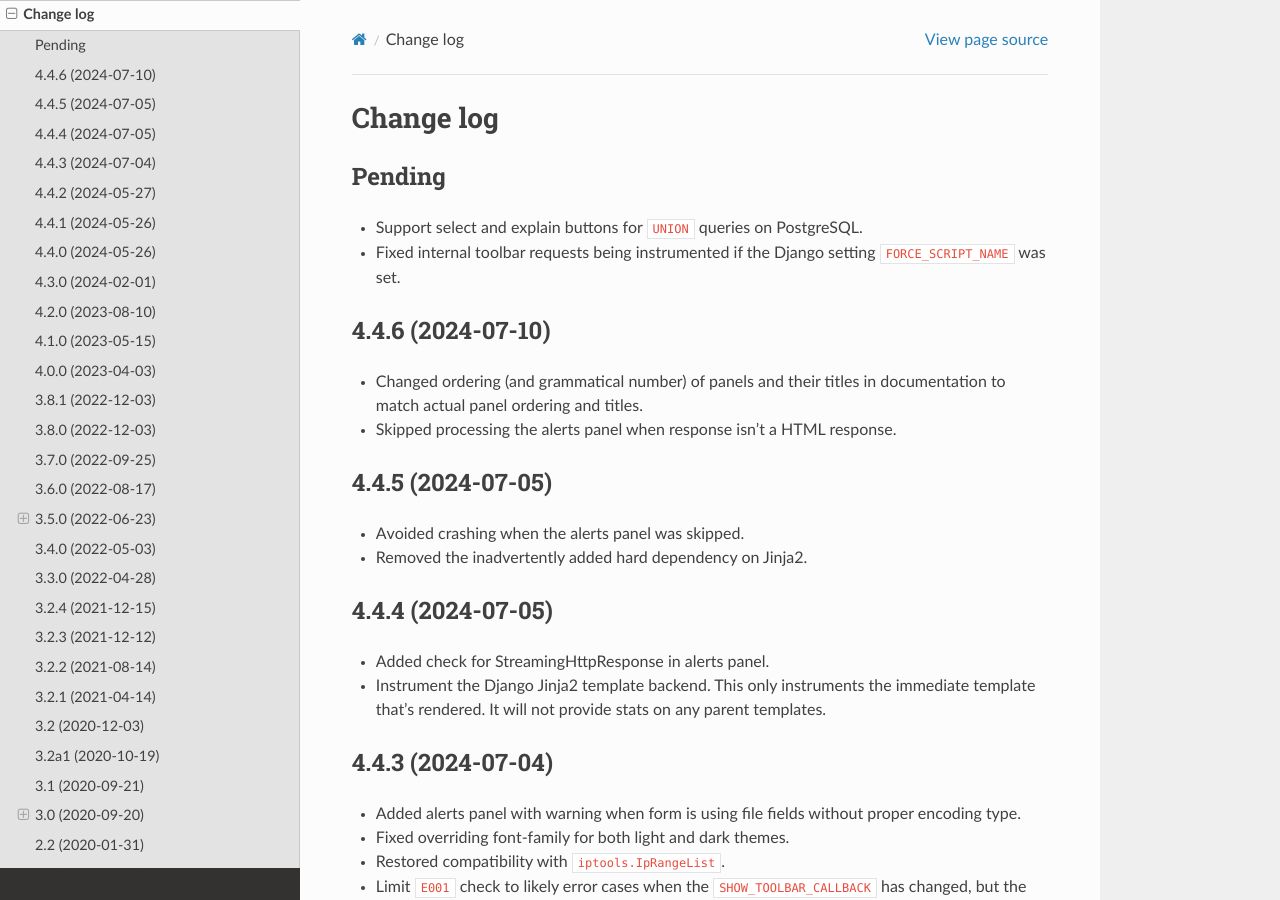
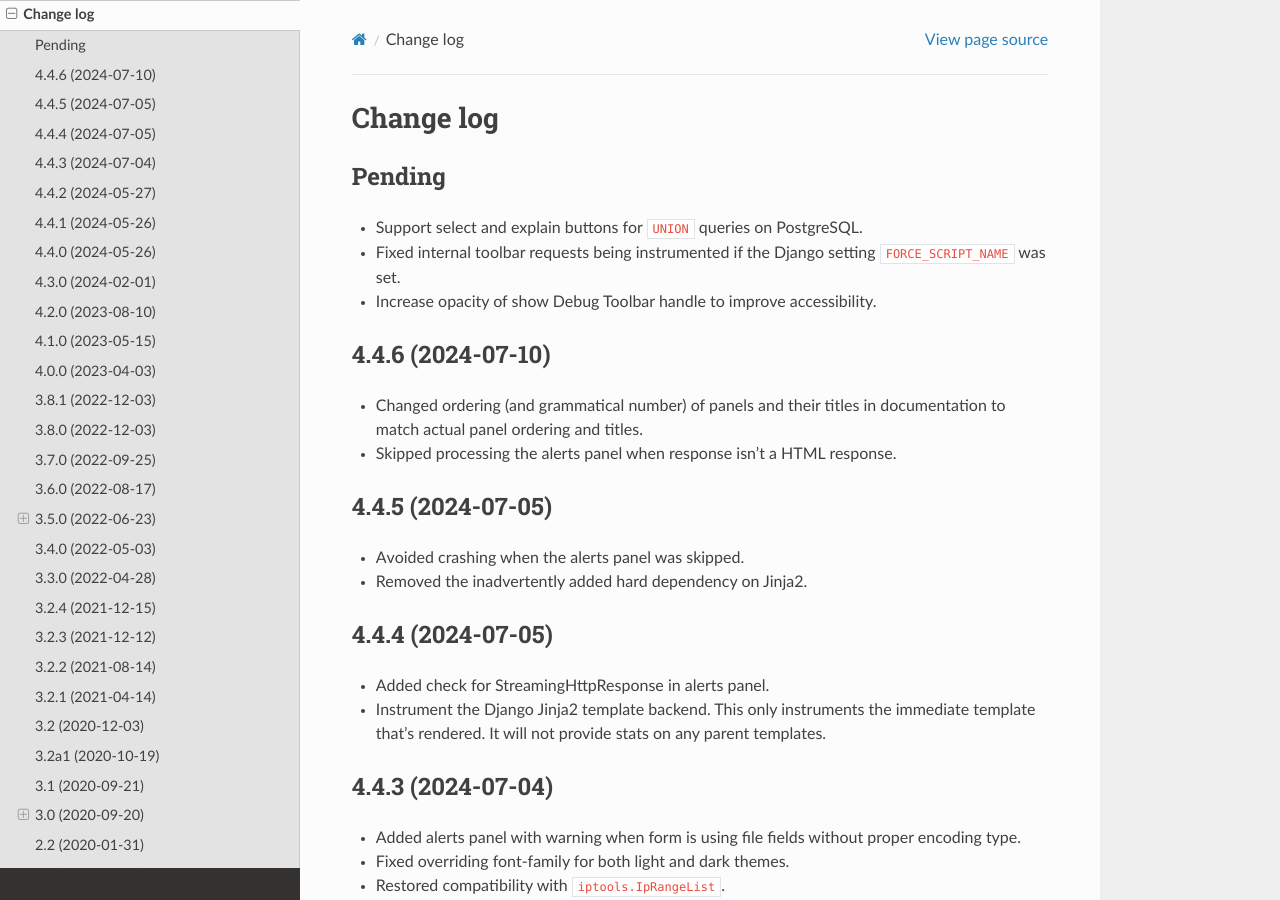
Before and after one commit to jazzband/django-debug-toolbar, a Sphinx documentation site: the page built from docs/changes.rst, in a window 1280 px wide and 900 px high. Built offline with Sphinx 7.4.7 and the Read the Docs theme 2.0.0, drawn with Linux system fonts in a browser that asks for light colours.

Commit message:
Add line to changelog.

```diff
--- a/docs/changes.rst
+++ b/docs/changes.rst
@@ -3,10 +3,11 @@
 
 Pending
 -------
+
 * Support select and explain buttons for ``UNION`` queries on PostgreSQL.
-
 * Fixed internal toolbar requests being instrumented if the Django setting
   ``FORCE_SCRIPT_NAME`` was set.
+* Increase opacity of show Debug Toolbar handle to improve accessibility.
 
 4.4.6 (2024-07-10)
 ------------------
```
